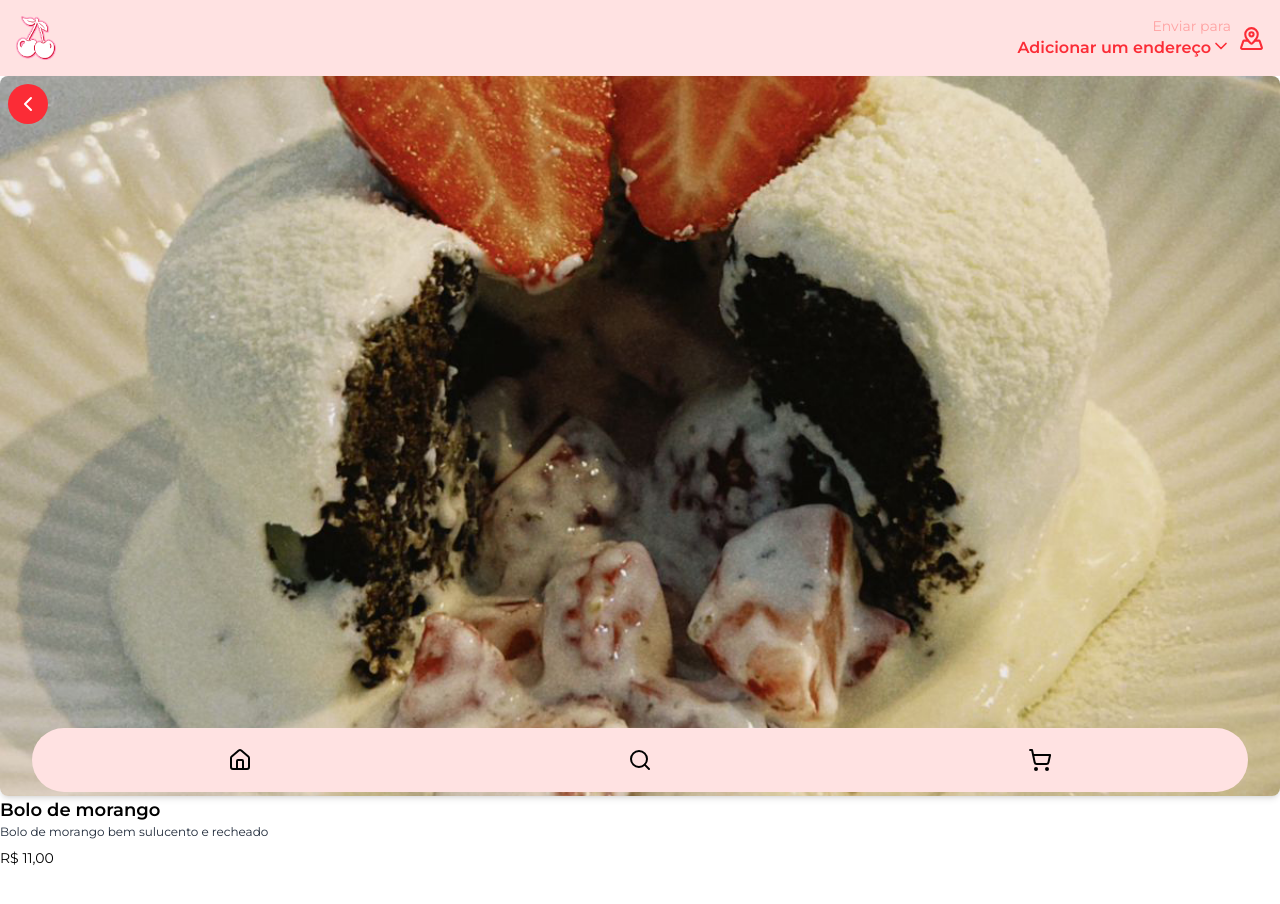
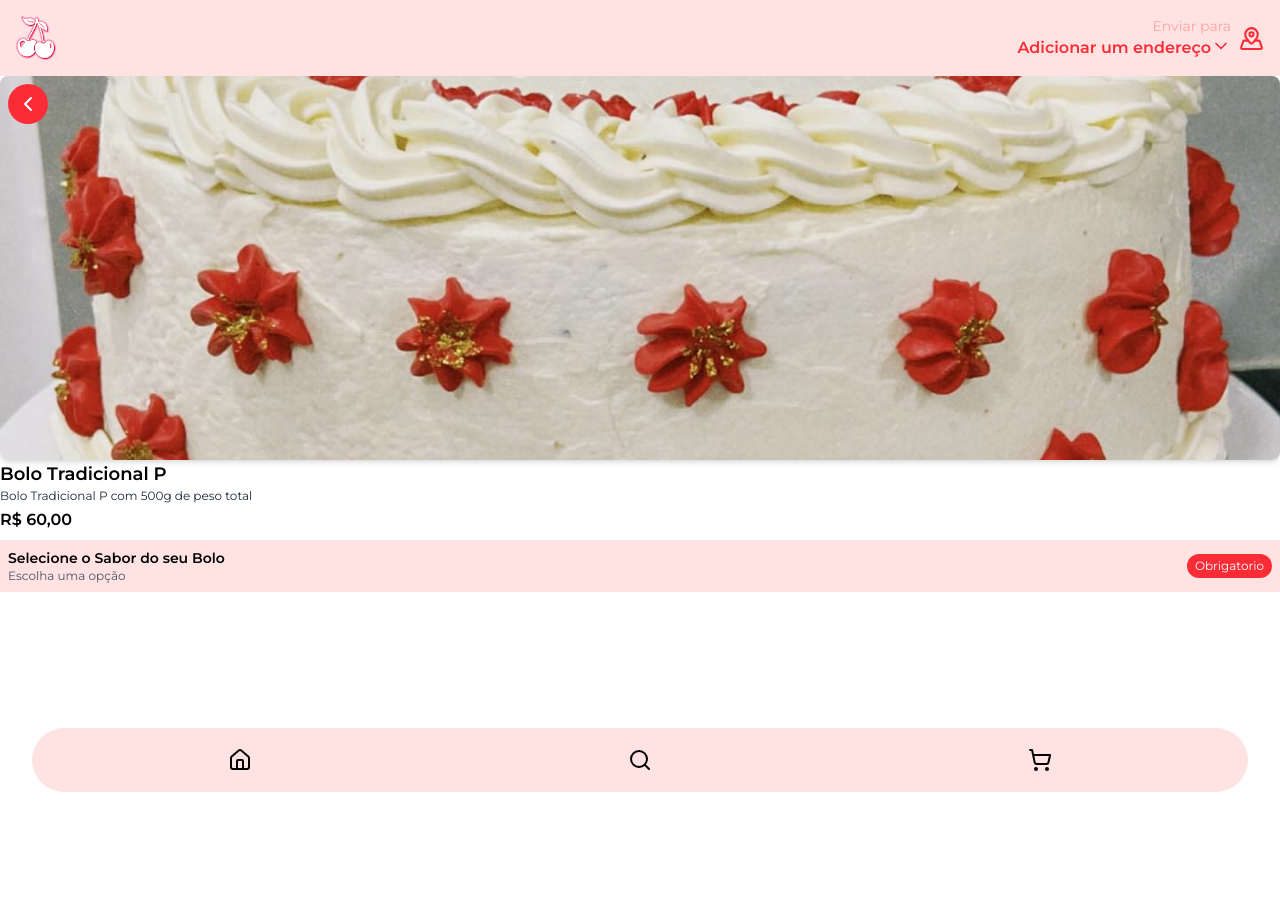
Before and after one commit to arthuracmm/vulgodelicia, a React (Vite) app: page /item/1 in a window 1280 px wide. Shown: the top 904 px of the page. After the commit the page ends 800 px from the top, so only its background shows below. Built offline with nearby package versions, Linux system fonts and the light colour scheme.

Commit message:
Iniciando Seleção de tipos de produto

```diff
--- a/src/components/BestSelling.tsx
+++ b/src/components/BestSelling.tsx
@@ -13,7 +13,7 @@ export default function BestSelling() {
                 <img src="./src/assets/items/mv-sdm1.jpg" alt="Item" className="w-full aspect-video object-cover rounded-t-xl overflow-hidden " />
                 <div className="flex justify-between items-center gap-1 bg-white rounded-xl p-2 translate-y-[-10px] pt-[10px]">
                     <div className="flex flex-col">
-                        <p className="text-sm font-bold">Surpresa De Morango</p>
+                        <p className="text-sm font-bold">Mini Vulcão - Surpresa De Morango</p>
                         <div className="flex flex-col  text-zinc-500">
                             <div className="flex gap-1">
                                 <Clock size={15} />
--- a/src/database.json
+++ b/src/database.json
@@ -2,51 +2,51 @@
         "items": [
                 {
                         "id": 1,
-                        "name": "Bolo de morango",
+                        "name": "Bolo Tradicional P",
                         "category": "Bolos",
-                        "price": "R$ 11,00",
-                        "image": "./src/assets/items/mv-sdm1.jpg",
-                        "description": "Bolo de morango bem sulucento e recheado"
+                        "price": "R$ 60,00",
+                        "image": "./src/assets/items/tradicional.jpg",
+                        "description": "Bolo Tradicional P com 500g de peso total"
                 },
                 {
                         "id": 2,
-                        "name": "Bolo de morango 2",
+                        "name": "Bolo Tradicional M",
                         "category": "Bolos",
-                        "price": "R$ 12,00",
-                        "image": "./src/assets/items/mv-sdm1.jpg",
-                        "description": "Bolo de morango bem sulucento e recheado"
+                        "price": "R$ 100,00",
+                        "image": "./src/assets/items/tradicional.jpg",
+                        "description": "Bolo Tradicional bem sulucento e recheado"
                 },
                 {
                         "id": 3,
-                        "name": "Bolo de morango 3",
+                        "name": "Bolo Tradicional G",
                         "category": "Bolos",
-                        "price": "R$ 13,00",
-                        "image": "./src/assets/items/mv-sdm1.jpg",
-                        "description": "Bolo de morango bem sulucento e recheado"
+                        "price": "R$ 150,00",
+                        "image": "./src/assets/items/tradicional.jpg",
+                        "description": "Bolo Tradicional bem sulucento e recheado"
                 },
                 {
                         "id": 4,
-                        "name": "Bolo de morango 4",
+                        "name": "Bolo Tradicional GG",
                         "category": "Bolos",
-                        "price": "R$ 14,00",
-                        "image": "./src/assets/items/mv-sdm1.jpg",
-                        "description": "Bolo de morango bem sulucento e recheado"
+                        "price": "R$ 190,00",
+                        "image": "./src/assets/items/tradicional.jpg",
+                        "description": "Bolo Tradicional bem sulucento e recheado"
                 },
-                {
-                        "id": 5,
-                        "name": "Bolo de morango dasdsadsdasd",
-                        "category": "Bolos",
-                        "price": "R$ 15,00",
-                        "image": "./src/assets/items/mv-sdm1.jpg",
-                        "description": "Bolo de morango bem sulucento e recheado"
-                },
+
+
+
+
+
+
+
+
                 {
                         "id": 6,
-                        "name": "Bolo de morango",
-                        "category": "Bolos",
+                        "name": "Mini Vulcão",
+                        "category": "Mini Vulcao",
                         "price": "R$ 16,00",
-                        "image": "./src/assets/items/mv-sdm1.jpg",
-                        "description": "Bolo de morango bem sulucento e recheado"
+                        "image": "./src/assets/items/minivulcao.jpg",
+                        "description": "Mini Vulcão com sabor de frutas e doces"
                 }
         ]
 }
--- a/src/pages/Item.tsx
+++ b/src/pages/Item.tsx
@@ -11,6 +11,8 @@ export default function Item() {
     const data = databaseData.items;
 
     const item = data.find((item) => item.id === Number(id));
+    const categoria = item?.category;
+
 
     if (!item) {
         return (
@@ -28,14 +30,42 @@ export default function Item() {
                 <button onClick={() => navigate(-1)} className="text-white bg-red-500 w-fit p-2 rounded-full absolute top-2 left-2 cursor-pointer">
                     <ChevronLeft />
                 </button>
-                <img src={`/${item.image}`} alt={item.name} className="aspect-video object-cover rounded-lg shadow-md" />
+
+                <img src={`/${item.image}`} alt={item.name} className="w-full h-96 object-cover rounded-lg shadow-md" />
 
                 <h1 className="text-lg font-semibold">{item.name}</h1>
                 <p className="text-xs text-gray-800">{item.description}</p>
-                <p className="text-sm mt-2">{item.price}</p>
+                <p className="text-md font-semibold mt-1">{item.price}</p>
+
+                {categoria === 'Bolos' && (
+                    <div className="flex mt-2">
+                        <div className="flex w-full justify-between bg-red-100 p-2 items-center">
+                            <div className="flex flex-col">
+                                <p className="text-sm font-semibold">Selecione o Sabor do seu Bolo</p>
+                                <p className="text-xs text-gray-600">Escolha uma opção</p>
+                            </div>
+                            <div className="flex bg-red-500 h-fit py-1 px-2 text-white items-center rounded-full">
+                                <p className="text-xs">Obrigatorio</p>
+                            </div>
+                        </div>
+                    </div>
+                )}
+
+                {categoria === 'Doces' && (
+                    <div className="flex">
+                        <p>b</p>
+                    </div>
+                )}
+
+                {categoria === 'Salgados' && (
+                    <div className="flex">
+                        <p>c</p>
+                    </div>
+                )}
             </div>
             <FooterItems />
-        </div >
+        </div>
+
 
     );
 }
```
Also changed, not shown: src/assets/items/minivulcao.jpg (added), src/assets/items/tradicional.jpg (added).
